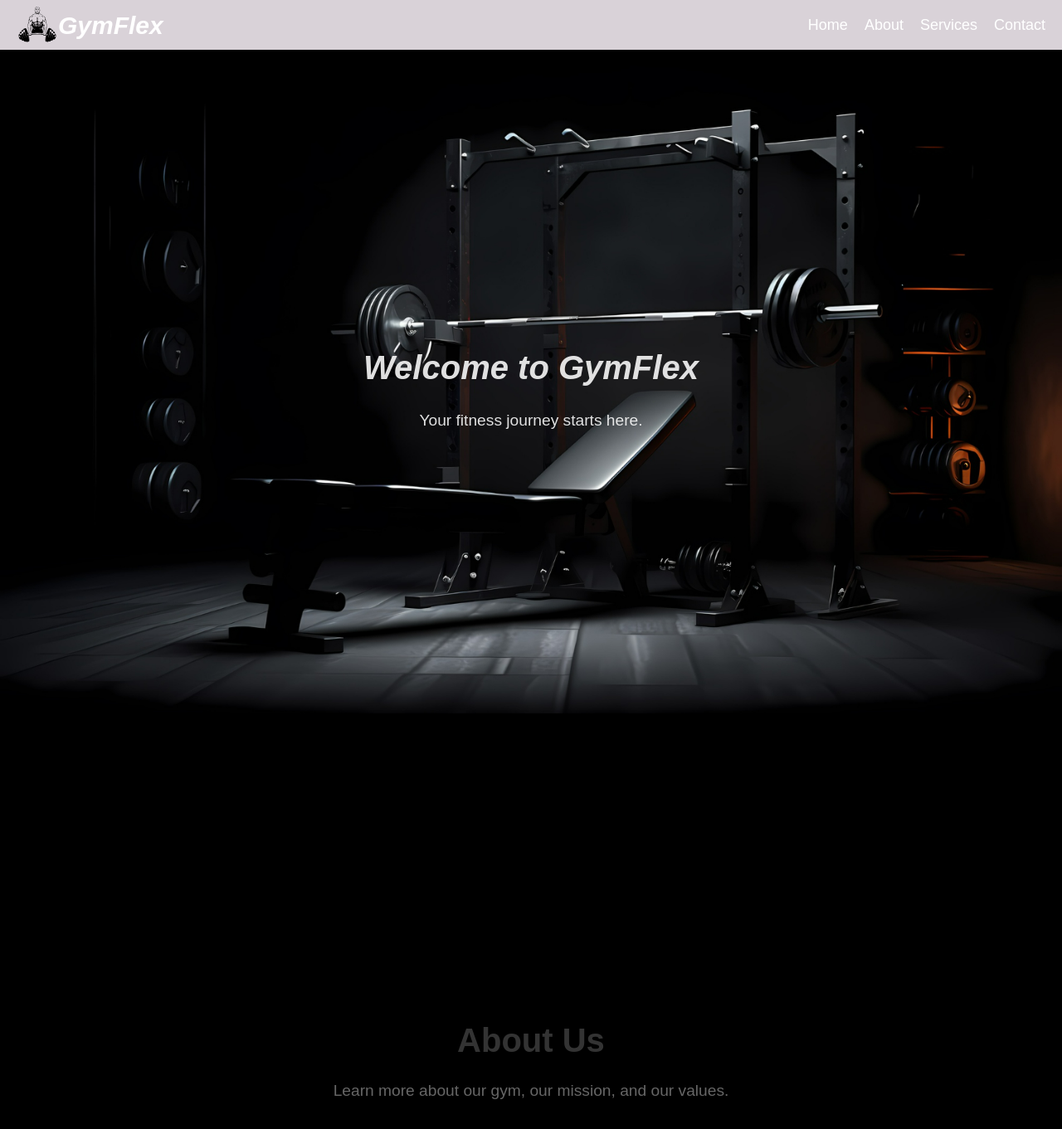
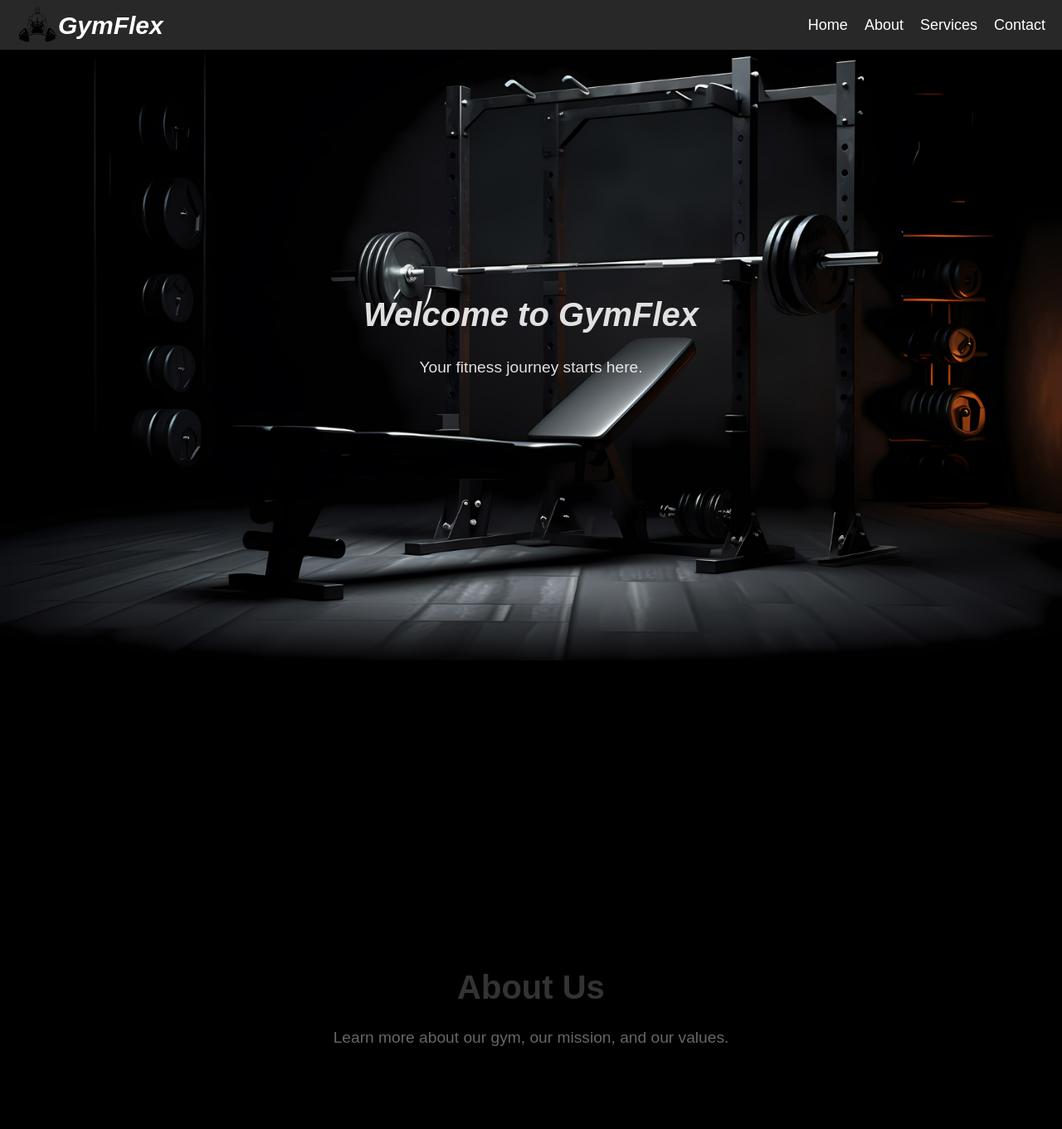
Before and after one commit to MohauMushi/Gym-Website, a React (Vite) app: page / in a window 1280 px wide. Shown: the top 1361 px of the page at 83% size. Built offline with nearby package versions, Linux system fonts and the light colour scheme.

Commit message:
Updated margin-top and top values in About.css and Home.css

```diff
--- a/src/Components/About/About.css
+++ b/src/Components/About/About.css
@@ -3,7 +3,7 @@
     background-color: #000000;
     text-align: center;
     min-height: 100vh;
-	margin-top: -1.98rem;
+	margin-top: -5.98rem;
     display: flex;
 	flex-direction: column;
 	justify-content: center;
--- a/src/Components/Home/Home.css
+++ b/src/Components/Home/Home.css
@@ -6,7 +6,7 @@
 	background-attachment: fixed;
 	width: 100vw;
 	min-height: 100vh;
-	top: -2rem;
+	top: -6rem;
 	display: flex;
 	flex-direction: column;
 	justify-content: center;
```
